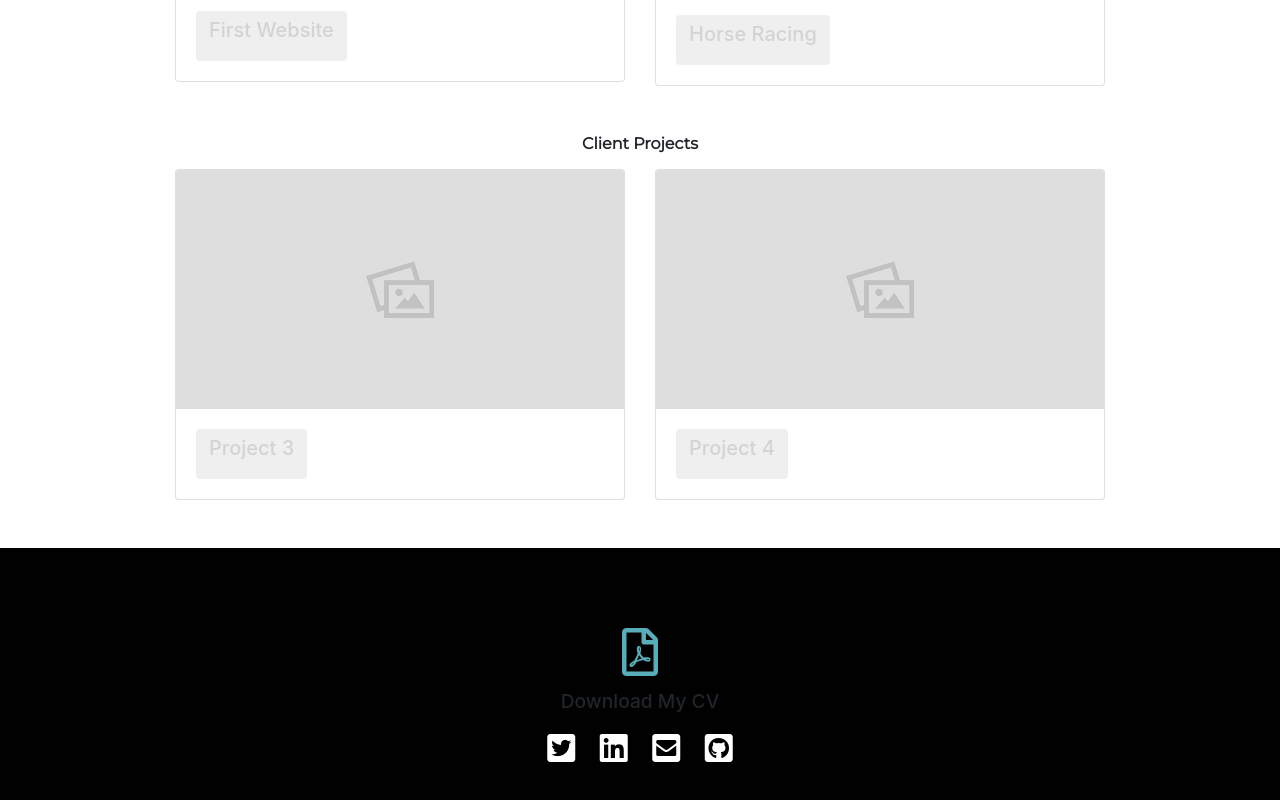
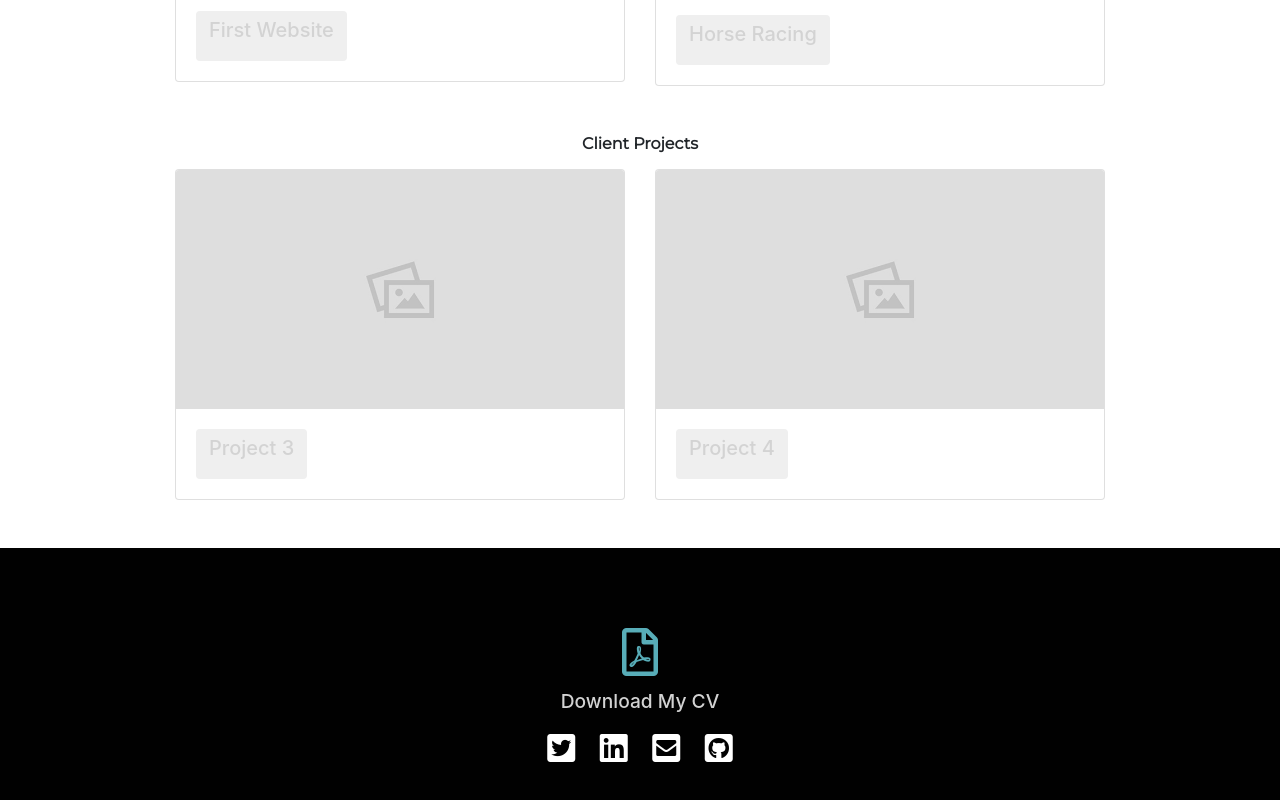
Before and after one commit to joekwigley/Portfolio, a plain HTML site: page index.html in a window 1280 px wide. Shown: the part 3296-4096 px from the top of the page. Drawn offline with Linux system fonts and the light colour scheme; a web font is replaced by a local one.

Commit message:
Final Push

```diff
--- a/css/style2.css
+++ b/css/style2.css
@@ -197,6 +197,7 @@ body {
   .cv {
     margin-top: 1.5%;
     font-size: 1.2em;
+    color: #d2d2d2;
   }
 
 
```
Also changed, not shown: css/images/5mobile.jpg (added).
